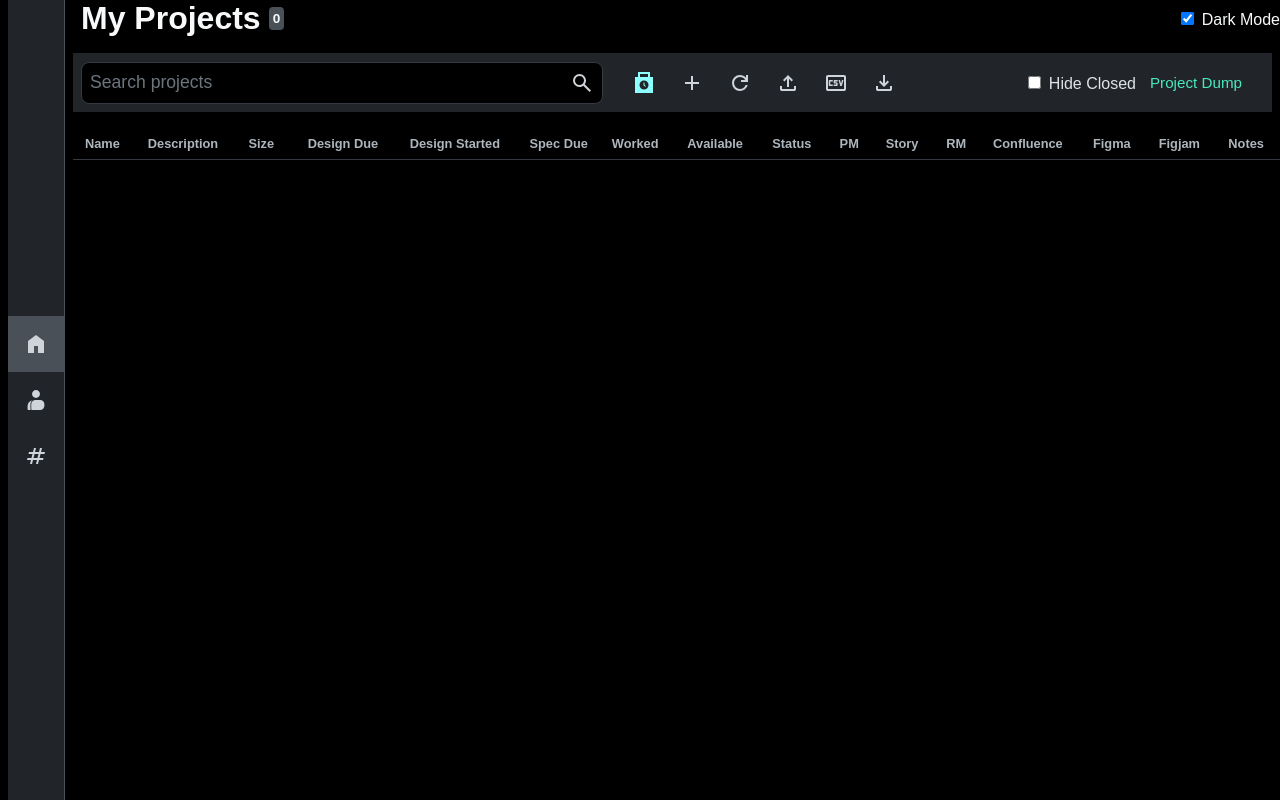
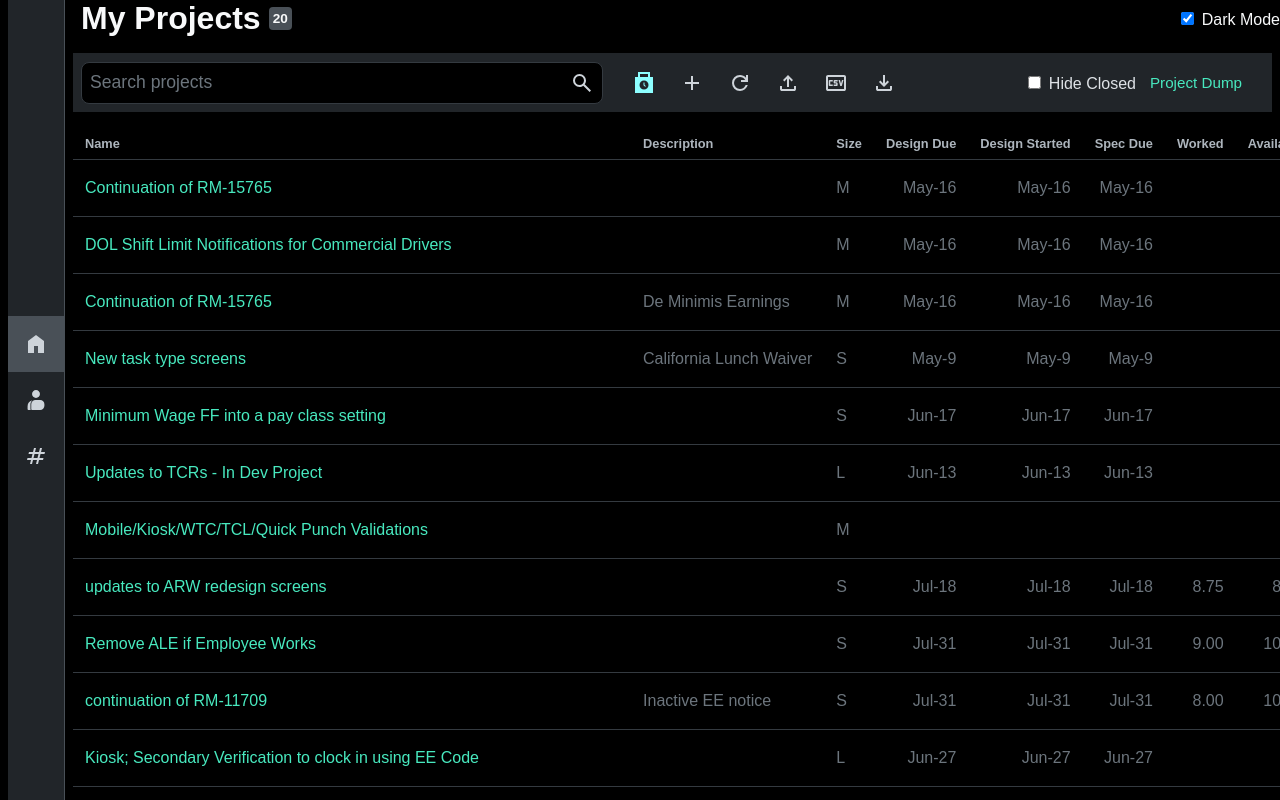
Before and after one commit to fluffandlogic/Project_Tracker, a website: page index.html in a window 1280 px wide. Drawn offline with Linux system fonts and the light colour scheme.

Commit message:
Preloading project JSON. Fixed edit project modal not showing anything (need to compare project id as Number, not string).

```diff
--- a/js/projects.js
+++ b/js/projects.js
@@ -116,6 +116,19 @@ function saveProjects() {
   showSnackBar("Saved projects to localStorage");
 }
 // --- end saveProjects ---
+
+function loadProjectsJSON() {
+  fetch('/data/projects.json')
+  .then(response => response.json())
+  .then(data => {
+    projects = data;
+    saveProjects(); //Save to localStorage
+    getProjects(); //Load from localStorage
+    displayProjects(projects); //render data
+
+  })
+  .catch(error => console.error('Error:', error));
+}
 
 
 function importProjects() {
@@ -408,7 +421,7 @@ function editProject(id) {
   document.querySelector('.scrim').classList.remove('hidden');
 
   projects.forEach((project) => {
-    if (project.id === id) {
+    if (project.id === Number(id)) {
       document.querySelector('#edit-project-id').value = project.id;
       document.querySelector('#edit-project-name').value = project.name;
       document.querySelector('#edit-project-desc').value = project.desc;
@@ -425,7 +438,7 @@ function editProject(id) {
       document.querySelector('#edit-project-confluence').value = project.confluence;
       document.querySelector('#edit-project-figma').value = project.figma;
       document.querySelector('#edit-project-figjam').value = project.figjam;
-      document.querySelector('#edit-project-notes').value = project.notes;
+      document.querySelector('#edit-project-notes').value = project.notes ? project.notes : "";
 
       buildEntitySelector(pms, project.pm, "#edit-project-pm");
       buildEntitySelector(projectSize, project.size, "#edit-project-size");
@@ -437,7 +450,7 @@ function editProject(id) {
   document.querySelector('#edit-project-btn-save')
     .addEventListener('click', () => {
       projects.forEach((project) => {
-        if (project.id === id) {
+        if (project.id === Number(id)) {
           project.name = document.querySelector('#edit-project-name').value;
           project.desc = document.querySelector('#edit-project-desc').value;
           project.size = document.querySelector('#edit-project-size').value;
--- a/js/script.js
+++ b/js/script.js
@@ -148,10 +148,7 @@ function toggleTheme(theme) {
 } // --- end toggleTheme ---
 
 
-// ------------------
-// --- INITIALIZE ---
-// ------------------
-window.onload = ()=> {
+function setEvents() {
   document.querySelector('#main-nav-link-tags')
     .addEventListener('click', () => {
       showSidebar('#sidebar-tag', showTagsInSidebar);
@@ -287,8 +284,18 @@ window.onload = ()=> {
         }
       }
     });
+}
 
 
+
+
+
+// ------------------
+// --- INITIALIZE ---
+// ------------------
+window.onload = ()=> {
+  setEvents();
+  loadProjectsJSON();
   getProjects(); //load projects from localStorage
   exportProjects(); //generate export Projects button
   // displayProjects(projects);
```
Also changed, not shown: index.html (line endings or trailing spaces), 2 other files.
